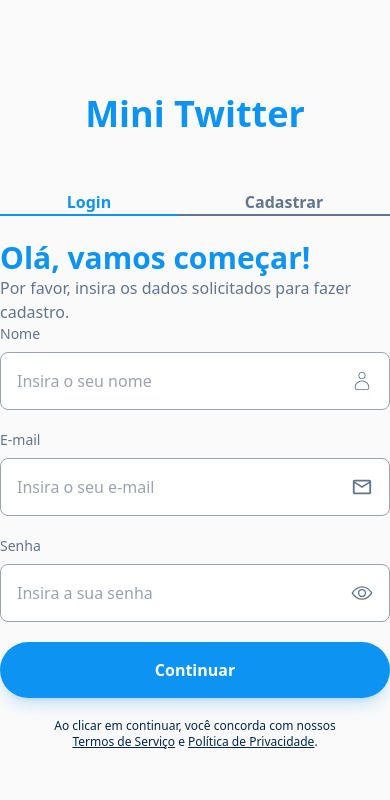
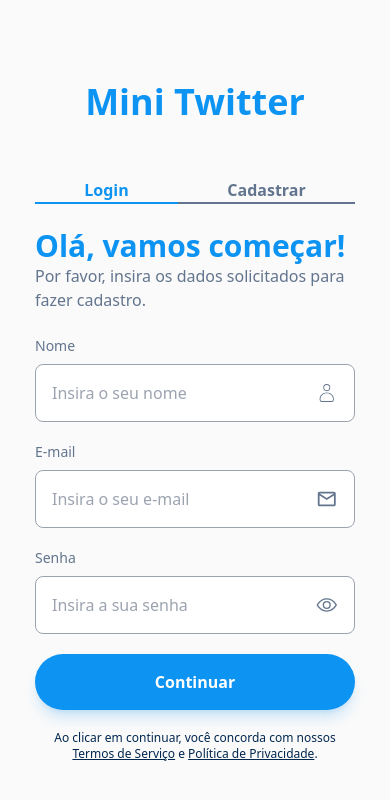
Before and after one commit to CaioMiranda12/interface-minitwitter, a React (Vite) app: page /register in a window 390 px wide. Shown: the top 800 px of the page. Built offline with nearby package versions, Linux system fonts and the light colour scheme; no server answers.

Commit message:
feat: add margin top on registerpage

```diff
--- a/src/pages/RegisterPage.tsx
+++ b/src/pages/RegisterPage.tsx
@@ -1,8 +1,9 @@
 import { RegisterForm } from "@/features/auth/components/RegisterForm"
 
 export const RegisterPage = () => {
+
   return (
-    <div className="flex justify-center items-center h-[100vh] bg-[#FAFAFA]">
+    <div className="flex justify-center items-center h-[100vh] bg-[#FAFAFA] p-16 sm:p-0">
       <div>
         <header>
           <h1 className="text-primary font-bold text-4xl text-center">Mini Twitter</h1>
@@ -22,7 +23,9 @@ export const RegisterPage = () => {
           <h2 className="text-primary text-3xl font-semibold">Olá, vamos começar!</h2>
           <p className="text-twitterGray text-base font-normal">Por favor, insira os dados solicitados para fazer cadastro.</p>
 
-          <RegisterForm />
+          <div className="mt-6">
+            <RegisterForm />
+          </div>
         </main>
       </div>
     </div>
```
